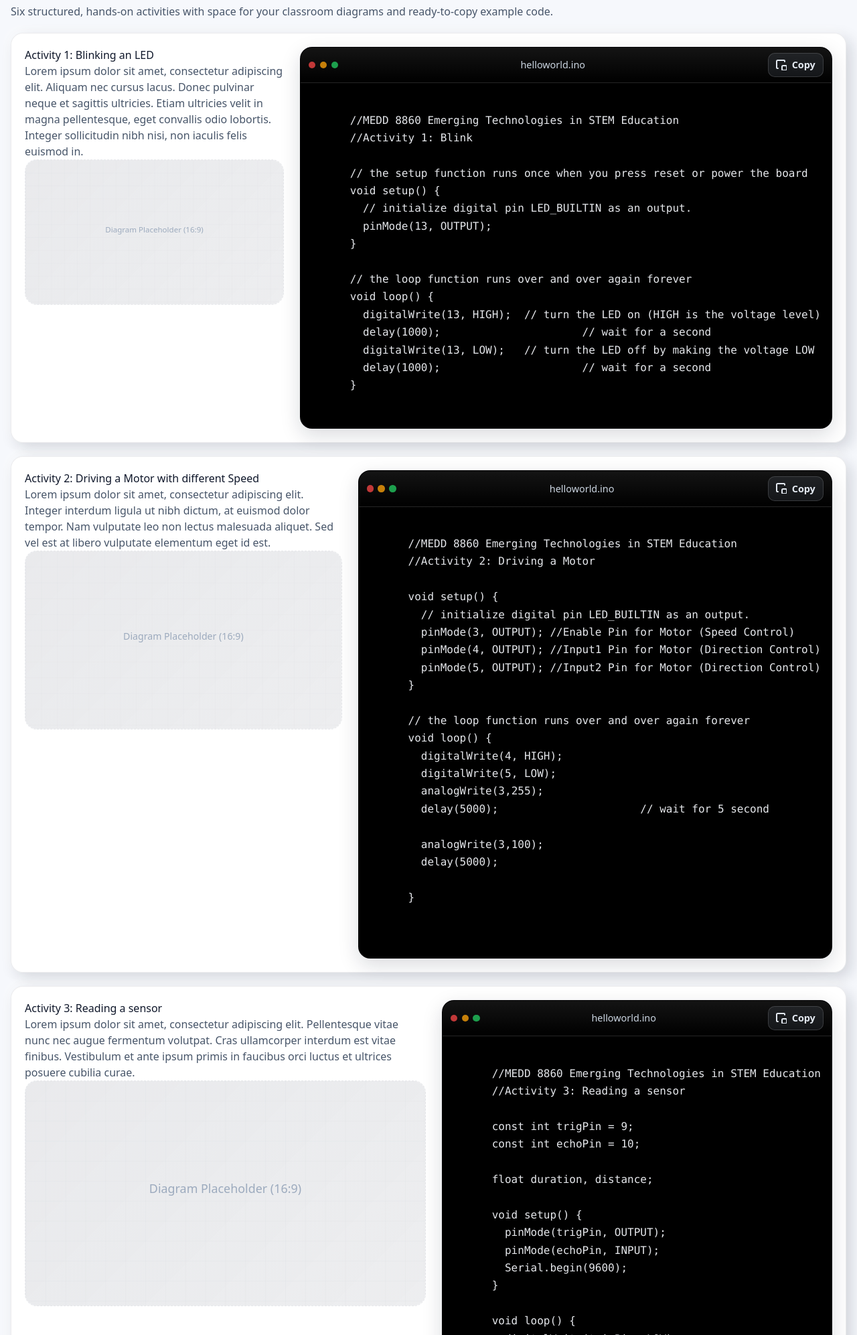
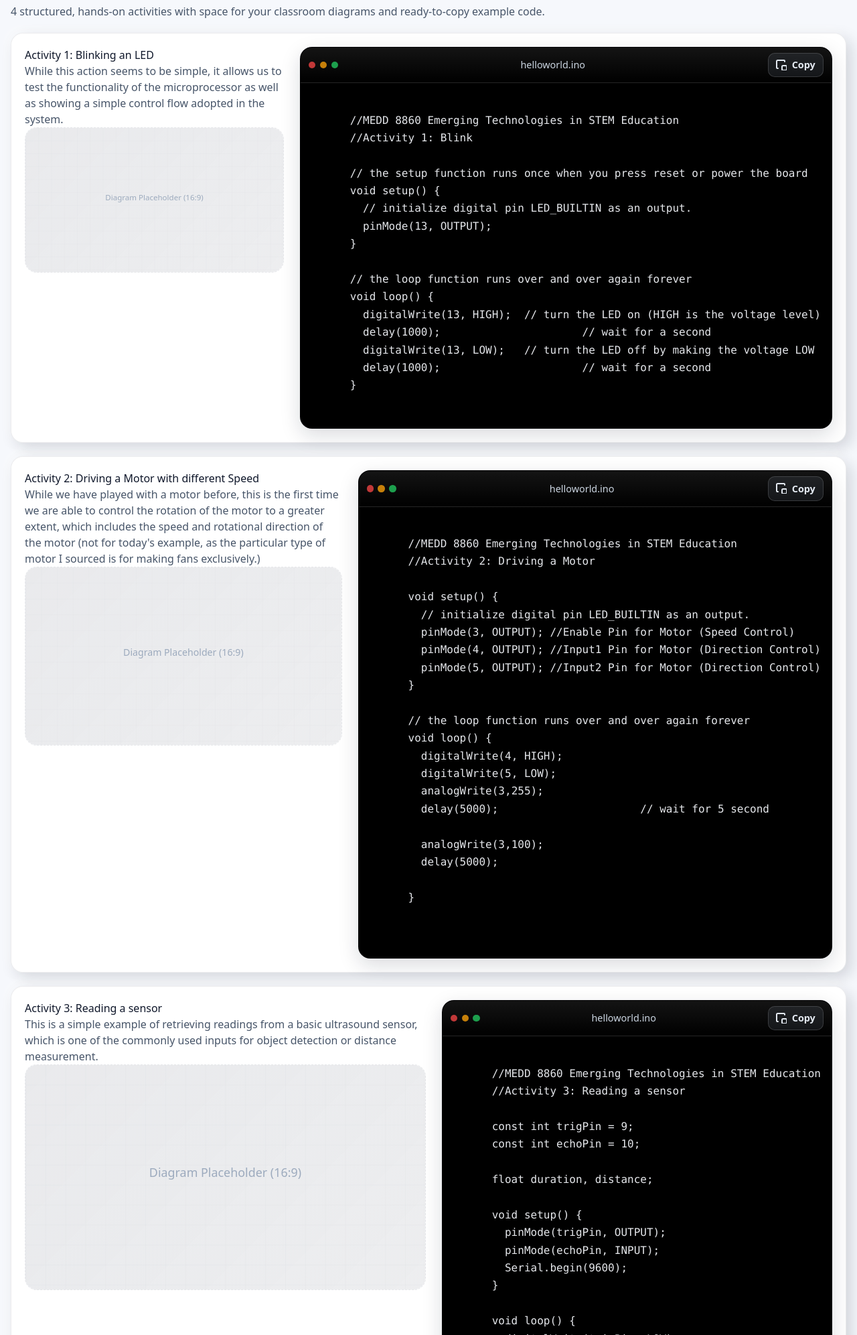
Before and after one commit to PHC1125/arduino101, a plain HTML site: page index.html in a window 1280 px wide. Shown: the part 807-2800 px from the top of the page at 67% size. Drawn offline with nearby package versions, Linux system fonts and the light colour scheme.

Commit message:
Update index.html

```diff
--- a/index.html
+++ b/index.html
@@ -446,7 +446,7 @@
     <section id="activities" class="container" style="padding: 2rem 1rem 3rem 1rem;">
       <header style="margin-bottom: 1.25rem;">
         <h2 style="font-size: clamp(1.4rem, 2.8vw, 2rem); margin: 0 0 .5rem 0;">Activities</h2>
-        <p class="muted" style="margin: 0;">Six structured, hands-on activities with space for your classroom diagrams and ready-to-copy example code.</p>
+        <p class="muted" style="margin: 0;">4 structured, hands-on activities with space for your classroom diagrams and ready-to-copy example code.</p>
       </header>
 
       <!-- Template: Activity Section (x6) -->
@@ -455,11 +455,9 @@
           <div>
             <h3 style="margin-top: 0;">Activity 1: Blinking an LED</h3>
             <p class="muted">
-              Lorem ipsum dolor sit amet, consectetur adipiscing elit. Aliquam nec cursus lacus. Donec pulvinar neque et
-              sagittis ultricies. Etiam ultricies velit in magna pellentesque, eget convallis odio lobortis. Integer
-              sollicitudin nibh nisi, non iaculis felis euismod in.
+              While this action seems to be simple, it allows us to test the functionality of the microprocessor as well as showing a simple control flow adopted in the system.
             </p>
-            <div class="diagram card" aria-label="Placeholder diagram, 16 by 9">
+            <div class="diagram card" aria-label="49.png">
               <svg viewBox="0 0 1600 900" role="img" aria-label="Diagram Placeholder: Activity 1" width="100%" height="100%" preserveAspectRatio="xMidYMid slice">
                 <defs>
                   <pattern id="grid1" width="80" height="80" patternUnits="userSpaceOnUse">
@@ -514,11 +512,9 @@
           <div>
             <h3 style="margin-top: 0;">Activity 2: Driving a Motor with different Speed</h3>
             <p class="muted">
-              Lorem ipsum dolor sit amet, consectetur adipiscing elit. Integer interdum ligula ut nibh dictum, at
-              euismod dolor tempor. Nam vulputate leo non lectus malesuada aliquet. Sed vel est at libero vulputate
-              elementum eget id est.
+              While we have played with a motor before, this is the first time we are able to control the rotation of the motor to a greater extent, which includes the speed and rotational direction of the motor (not for today's example, as the particular type of motor I sourced is for making fans exclusively.)
             </p>
-            <div class="diagram card" aria-label="Placeholder diagram, 16 by 9">
+            <div class="diagram card" aria-label="50.png">
               <svg viewBox="0 0 1600 900" role="img" aria-label="Diagram Placeholder: Activity 2" width="100%" height="100%" preserveAspectRatio="xMidYMid slice">
                 <defs>
                   <pattern id="grid2" width="80" height="80" patternUnits="userSpaceOnUse">
@@ -579,11 +575,9 @@
           <div>
             <h3 style="margin-top: 0;">Activity 3: Reading a sensor</h3>
             <p class="muted">
-              Lorem ipsum dolor sit amet, consectetur adipiscing elit. Pellentesque vitae nunc nec augue fermentum
-              volutpat. Cras ullamcorper interdum est vitae finibus. Vestibulum et ante ipsum primis in faucibus orci
-              luctus et ultrices posuere cubilia curae.
+              This is a simple example of retrieving readings from a basic ultrasound sensor, which is one of the commonly used inputs for object detection or distance measurement.
             </p>
-            <div class="diagram card" aria-label="Placeholder diagram, 16 by 9">
+            <div class="diagram card" aria-label="51.png">
               <svg viewBox="0 0 1600 900" role="img" aria-label="Diagram Placeholder: Activity 3" width="100%" height="100%" preserveAspectRatio="xMidYMid slice">
                 <defs>
                   <pattern id="grid3" width="80" height="80" patternUnits="userSpaceOnUse">
@@ -649,10 +643,9 @@
           <div>
             <h3 style="margin-top: 0;">Activity 4: Putting them together</h3>
             <p class="muted">
-              Lorem ipsum dolor sit amet, consectetur adipiscing elit. Nam scelerisque arcu sed libero dictum, eget
-              bibendum ex dictum. Nullam at arcu pellentesque, sollicitudin metus sit amet, iaculis justo.
+              Let's see if you can put everything together to build a circuit in which the fan will turn on when the sensor detects an object nearby.
             </p>
-            <div class="diagram card" aria-label="Placeholder diagram, 16 by 9">
+            <div class="diagram card" aria-label="52.png">
               <svg viewBox="0 0 1600 900" role="img" aria-label="Diagram Placeholder: Activity 4" width="100%" height="100%" preserveAspectRatio="xMidYMid slice">
                 <defs>
                   <pattern id="grid4" width="80" height="80" patternUnits="userSpaceOnUse">
```
